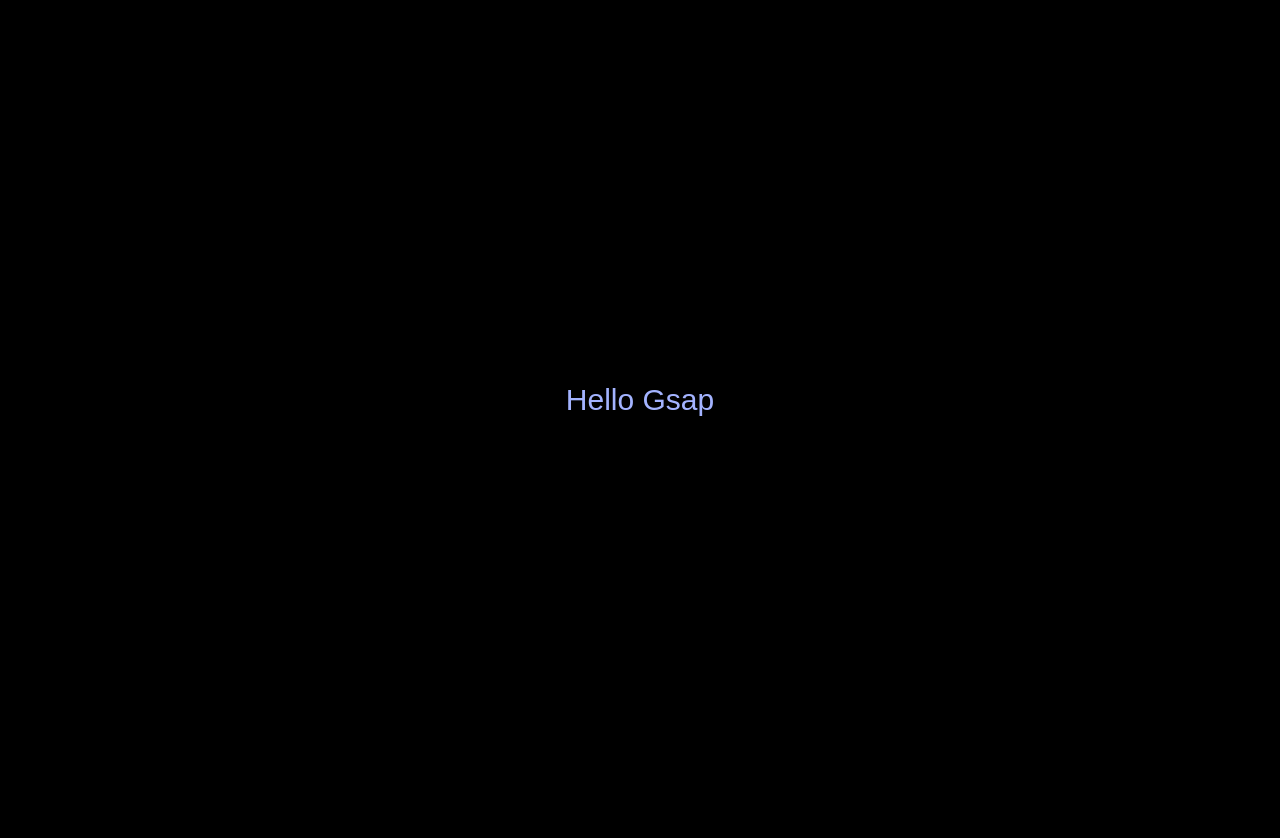
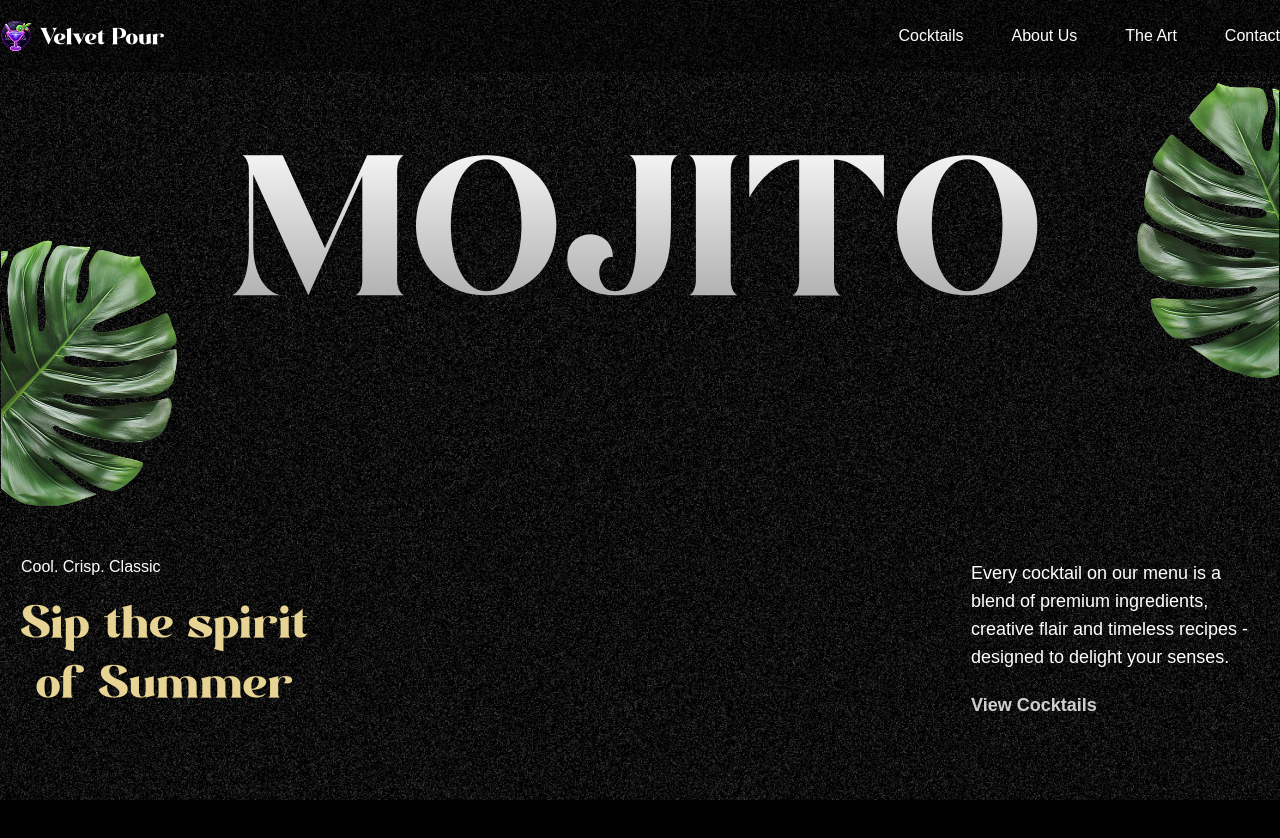
Before and after one commit to Itzadetunji/gsap-video-scroll-trigger, a React (Vite) app: page / in a window 1280 px wide. Shown: the top 838 px of the page. Before the commit the page ends 800 px from the top, so only its background shows below. Built offline with nearby package versions, Linux system fonts and the light colour scheme; a web font is replaced by a local one.

Commit message:
Refactor HTML structure and implement Navbar and Hero components with GSAP animations

```diff
--- a/index.html
+++ b/index.html
@@ -1,13 +1,23 @@
-<!doctype html>
+<!DOCTYPE html>
 <html lang="en">
 	<head>
 		<meta charset="UTF-8" />
-    <link rel="icon" type="image/svg+xml" href="/vite.svg" />
-    <meta name="viewport" content="width=device-width, initial-scale=1.0" />
+		<link
+			rel="icon"
+			type="image/svg+xml"
+			href="/images/logo.png"
+		/>
+		<meta
+			name="viewport"
+			content="width=device-width, initial-scale=1.0"
+		/>
 		<title>mohito-app</title>
 	</head>
 	<body>
 		<div id="root"></div>
-    <script type="module" src="/src/main.jsx"></script>
+		<script
+			type="module"
+			src="/src/main.jsx"
+		></script>
 	</body>
 </html>
--- a/src/App.jsx
+++ b/src/App.jsx
@@ -1,13 +1,17 @@
 import gsap from "gsap";
 import { ScrollTrigger, SplitText } from "gsap/all";
+
+import { Navbar } from "./components/Navbar";
+import { Hero } from "./components/Hero";
 
 gsap.registerPlugin(ScrollTrigger, SplitText);
 
 const App = () => {
 	return (
-		<div className="flex-center h-screen">
-			<h1 className="text-3xl text-indigo-300">Hello Gsap</h1>
-		</div>
+		<main>
+			<Navbar />
+			<Hero />
+		</main>
 	);
 };
 
--- /dev/null
+++ b/src/components/Hero.jsx
@@ -0,0 +1,122 @@
+import React from "react";
+
+import gsap from "gsap";
+import { useGSAP } from "@gsap/react";
+import { ScrollTrigger, SplitText } from "gsap/all";
+import { useMediaQuery } from "react-responsive";
+
+gsap.registerPlugin(ScrollTrigger, SplitText);
+
+export const Hero = () => {
+	const videoRef = React.useRef(null);
+	const videoTimelineRef = React.useRef(null);
+
+	const isMobile = useMediaQuery({ maxWidth: 767 });
+
+	useGSAP(() => {
+		const heroSplit = new SplitText(".title", { type: "chars, words" });
+
+		const paragraphSplit = new SplitText(".subtitle", { type: "lines" });
+
+		heroSplit.chars.forEach((char) => {
+			char.classList.add("text-gradient");
+		});
+
+		gsap.from(heroSplit.chars, {
+			yPercent: 100,
+			duration: 1.8,
+			ease: "expo.out",
+			stagger: 0.05,
+		});
+
+		gsap.from(paragraphSplit.lines, {
+			opacity: 0,
+			yPercent: 100,
+			duration: 1.8,
+			ease: "expo.out",
+			stagger: 0.6,
+			delay: 1,
+		});
+
+		gsap
+			.timeline({
+				scrollTrigger: {
+					trigger: "#hero",
+					start: "top top",
+					end: "bottom top",
+					scrub: true,
+				},
+			})
+			.to(".right-leaf", { y: 200 }, 0)
+			.to(".left-leaf", { y: -200 }, 0);
+		// 0 is the position parameter and when they are the same, they start at the same time
+
+		const startValue = isMobile ? "top 50%" : "center 60%"; // top of the video reaches 50% of viewport height on mobile
+		const endValue = isMobile ? "120% top" : "bottom top";
+
+		const tl = gsap.timeline({
+			scrollTrigger: {
+				trigger: "video",
+				start: startValue,
+				end: endValue,
+				scrub: true,
+				pin: true,
+			},
+		});
+
+		videoRef.current.onloadedmetadata = () => {
+			tl.to(videoRef.current, {
+				currentTime: videoRef.current.duration,
+			});
+		};
+	}, []);
+
+	return (
+		<>
+			<section
+				id="hero"
+				className="noisy"
+			>
+				<h1 className="title">MOJITO</h1>
+				<img
+					src="/images/hero-left-leaf.png"
+					alt="left-leaf"
+					className="left-leaf"
+				/>
+				<img
+					src="/images/hero-right-leaf.png"
+					alt="right-leaf"
+					className="right-leaf"
+				/>
+
+				<div className="body">
+					<div className="content">
+						<div className="space-y-5 hidden md:block">
+							<p>Cool. Crisp. Classic</p>
+							<p className="subtitle">
+								Sip the spirit <br /> of Summer
+							</p>
+						</div>
+						<div className="view-cocktails">
+							<p className="subtitle">
+								Every cocktail on our menu is a blend of premium ingredients,
+								creative flair and timeless recipes - designed to delight your
+								senses.
+							</p>
+							<a href="#cocktails">View Cocktails</a>
+						</div>
+					</div>
+				</div>
+			</section>
+			<div className="video absolute inset-0">
+				<video
+					ref={videoRef}
+					src="/videos/output.mp4"
+					muted
+					playsInline
+					preload="auto"
+				/>
+			</div>
+		</>
+	);
+};
--- /dev/null
+++ b/src/components/Navbar.jsx
@@ -0,0 +1,55 @@
+import { useGSAP } from "@gsap/react";
+import gsap from "gsap";
+import { navLinks } from "../constants";
+
+export const Navbar = () => {
+	useGSAP(() => {
+		const navTween = gsap.timeline({
+			scrollTrigger: {
+				trigger: "nav",
+				start: "bottom top", //When the bottom of the nav hits the top of the viewport
+			},
+		});
+
+		navTween.fromTo(
+			"nav",
+			{
+				backgroundColor: "transparent",
+			},
+			{
+				backgroundColor: "#00000050",
+				backgroundFilter: "blur(10px)",
+				duration: 1,
+				ease: "power1.inOut",
+			}
+		);
+	}, []);
+
+	return (
+		<nav>
+			<div>
+				<a
+					href="#home"
+					className="flex items-center gap-2"
+				>
+					<img
+						src="/images/logo.png"
+						alt="Logo"
+					/>
+					<p>Velvet Pour</p>
+				</a>
+
+				<ul>
+					{navLinks.map((item) => (
+						<li
+							// href={item.id}
+							key={item.id}
+						>
+							<a href={`#${item.id}`}>{item.title}</a>
+						</li>
+					))}
+				</ul>
+			</div>
+		</nav>
+	);
+};
```
Lines whose indentation alone changed are shown as unchanged.
